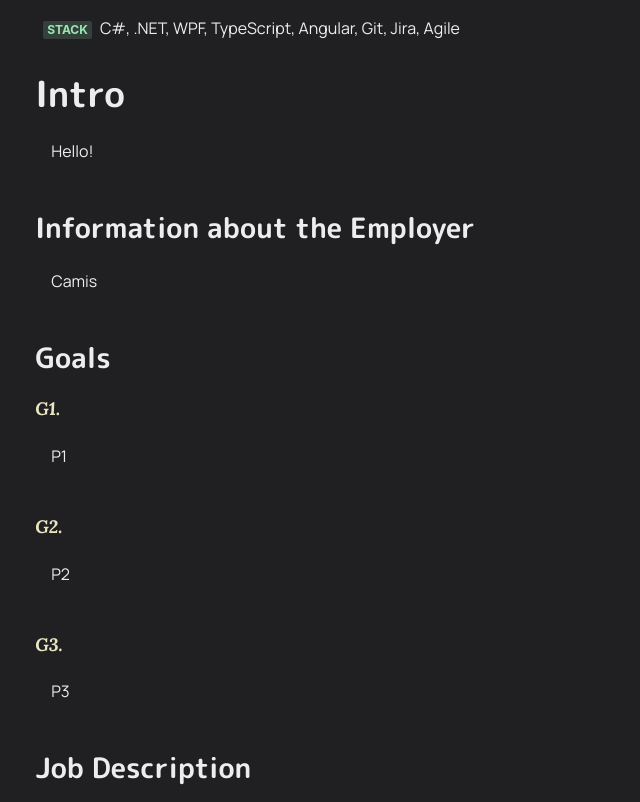
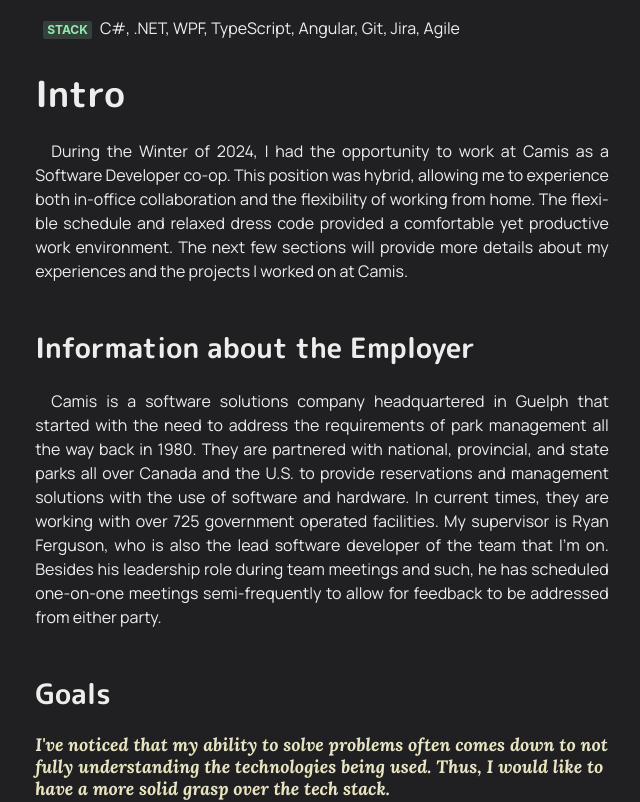
Before and after one commit to joutad/web-portfolio-0, a Next.js app: page /blogs/camisreport0 in a window 1280 px wide. Shown: the part 260-1062 px from the top of the page, without its empty margins (318-958 px from the left). Built offline with nearby package versions, Linux system fonts and the light colour scheme.

Commit message:
Update camisreport0.js

```diff
--- a/pages/blogs/camisreport0.js
+++ b/pages/blogs/camisreport0.js
@@ -46,29 +46,35 @@
         <Heading as='h4'>Intro</Heading>
         <br/>
         <P>
-            Hello!
+            During the Winter of 2024, I had the opportunity to work at Camis as a Software Developer co-op. This position was hybrid, allowing me to experience both in-office collaboration and the flexibility of working from home. The flexible schedule and relaxed dress code provided a comfortable yet productive work environment. The next few sections will provide more details about my experiences and the projects I worked on at Camis.
         </P><br/><br/>
         <Heading as='h4' fontSize={28}>Information about the Employer</Heading>
         <br/>
         <P>
-          Camis
+            Camis is a software solutions company headquartered in Guelph that started with the need to address the requirements of park management all the way back in 1980. They are partnered with national, provincial, and state parks all over Canada and the U.S. to provide reservations and management solutions with the use of software and hardware. In current times, they are working with over 725 government operated facilities. My supervisor is Ryan Ferguson, who is also the lead software developer of the team that I’m on. Besides his leadership role during team meetings and such, he has scheduled one-on-one meetings semi-frequently to allow for feedback to be addressed from either party.
         </P><br/><br/>
         <Heading as='h4' fontSize={28}>Goals</Heading>
         <br/>
-        <Heading as='h5' fontSize={18} style={useColorModeValue(h5StyleLight, h5StyleDark)}>G1.</Heading>
+        <Heading as='h5' fontSize={18} style={useColorModeValue(h5StyleLight, h5StyleDark)}>I've noticed that my ability to solve problems often comes down to not fully understanding the technologies being used. Thus, I would like to have a more solid grasp over the tech stack.</Heading>
         <br/>
         <P>
-          P1
+        I plan to take time after work or in between sprints to focus on specific elements of the tech stack, enhancing my knowledge through tutorials and mini projects. Accurately determining the story points for tasks during backlog grooming will help me gauge my proficiency with the tech stack and codebase. Additionally, I&apos;ve sought access to courses from one of my seniors and have been going through them to gain a better understanding of large-scale project structures. During PR reviews and when receiving help from other developers, I also make it a point to pick up best practices to further improve my skills.
         </P><br/><br/>
-        <Heading as='h5' fontSize={18} style={useColorModeValue(h5StyleLight, h5StyleDark)}>G2.</Heading>
+        <Heading as='h5' fontSize={18} style={useColorModeValue(h5StyleLight, h5StyleDark)}>Sometimes I get too absorbed with a problem and keep running into a metaphorical brick wall. I would like to recognize when I fall into this trap sooner and reach out to the team to maintain progress on the issue.</Heading>
         <br/>
         <P>
-          P2
+        I plan to initially work on the problem independently. If I can't find a solution, I will then reach out to another developer. This approach allows me to better understand and communicate the exact problem, facilitating more effective troubleshooting with the team's help. Roadblocks are inevitable, so it&apos;s important to leverage the support of a reliable team to solve the issue and learn how to tackle similar problems in the future.
+
+        However, it's crucial to balance seeking help and working independently. Reaching out too early can be disruptive, considering other developers' workloads. To create this balance, I&apos;ve started using debugger tools in the IDE, which were not emphasized in my education. This helps me gain a comprehensive understanding of the code, improving my ability to explain the problem when I do seek help, and sometimes even solving the issue on my own.
+
         </P><br/><br/>
-        <Heading as='h5' fontSize={18} style={useColorModeValue(h5StyleLight, h5StyleDark)}>G3.</Heading>
+        <Heading as='h5' fontSize={18} style={useColorModeValue(h5StyleLight, h5StyleDark)}>I lack a lot of understanding when it comes to discussions that involve a lot of business terminology. The words themselves might be things I've heard of before, but when applied in this relatively new context, I have a hard time following the conversation.</Heading>
         <br/>
         <P>
-          P3
+        I will review the resources available on Confluence to familiarize myself with business terms and their specific applications. If this approach doesn't fully address my needs, I will overcome my fear of disrupting productivity by asking questions about these terms during discussions. I don't mind appearing uninformed; my main concern is maintaining the flow of the conversation.
+
+        By actively seeking clarification, I can build confidence in speaking up and sharing my thoughts during meetings, aiming to make it feel natural to contribute. In the past, a senior commended me for asking insightful questions, so I believe this will likely happen again as I become more engaged in discussions. Additionally, taking notes during meetings helps me stay focused and understand the conversation better, ensuring I can follow along and participate effectively.
+
         </P><br/><br/>
         <Heading as='h4' fontSize={28}>Job Description</Heading>
         <br/>
```
